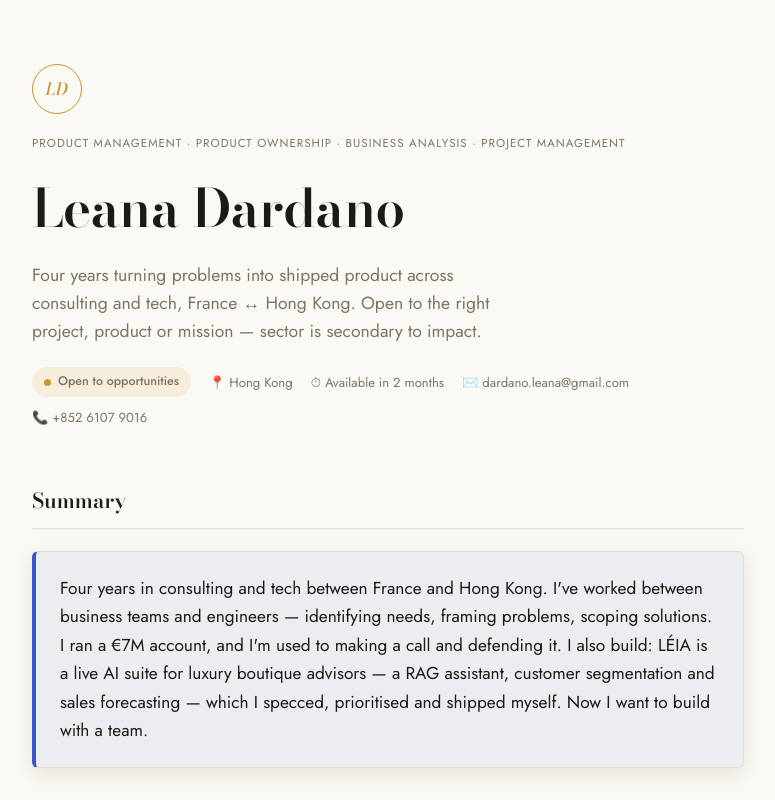
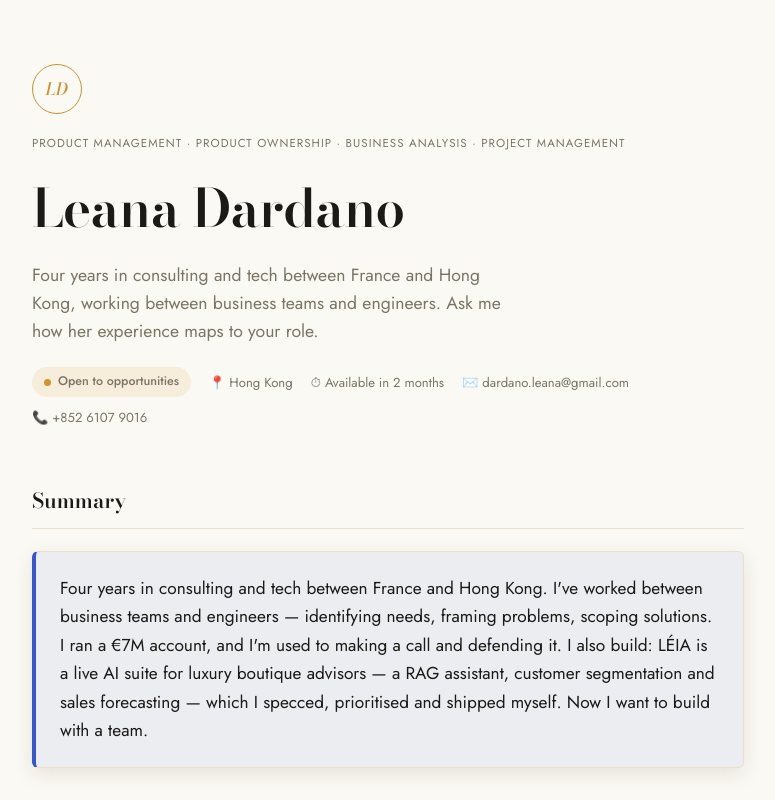
Before and after one commit to Leanadd/leana-cv-chatbot-, a website: page index.html in a window 1280 px wide. Shown: the top 800 px of the page, without its empty margins (252-1027 px from the left). Drawn offline with nearby package versions, Linux system fonts and the light colour scheme.

Commit message:
Update header tagline

```diff
--- a/index.html
+++ b/index.html
@@ -424,7 +424,7 @@
     <div class="monogram" aria-hidden="true">LD</div>
     <div class="eyebrow">Product Management · Product Ownership · Business Analysis · Project Management</div>
     <h1>Leana Dardano</h1>
-    <p class="tagline">Four years turning problems into shipped product across consulting and tech, France ↔ Hong Kong. Open to the right project, product or mission &mdash; sector is secondary to impact.</p>
+    <p class="tagline">Four years in consulting and tech between France and Hong Kong, working between business teams and engineers. Ask me how her experience maps to your role.</p>
     <div class="meta-row">
       <span class="status-pill"><span class="dot"></span>Open to opportunities</span>
       <span>📍 Hong Kong</span>
```
